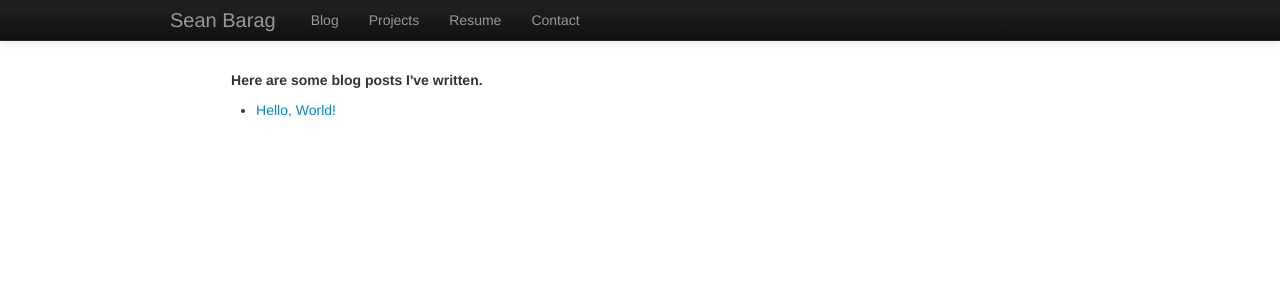
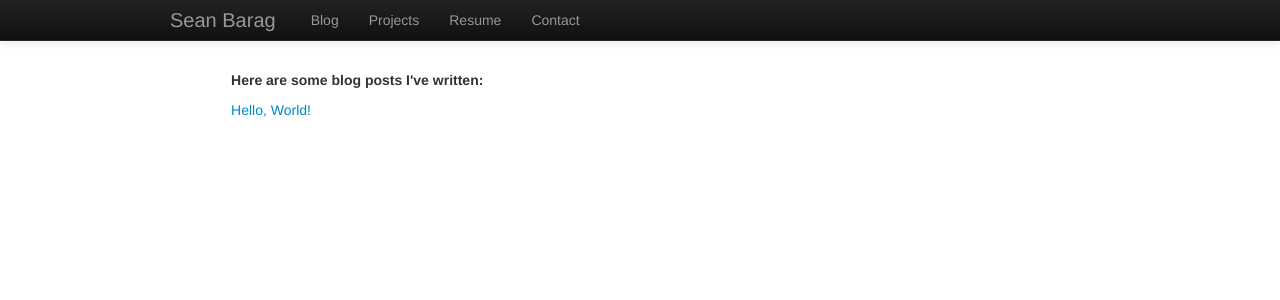
Before and after one commit to sjbarag/sjbarag.github.com, a Jekyll site: the page built from blog.html, in a window 1280 px wide. Shown: the top 300 px of the page. Built offline with Jekyll 4.4.1, drawn with Linux system fonts in a browser that asks for light colours; nearby versions of some CDN libraries; library files that are not in the unit come from our copies; Markdown is read by kramdown in place of the engine named in the settings.

Commit message:
Remove <ul> and <li>
I don't want bullets.

```diff
--- a/blog.html
+++ b/blog.html
@@ -2,9 +2,7 @@
 layout: blog
 ---
 
-<h5>Here are some blog posts I've written.</h5>
-<ul>
-	{% for post in site.posts %}
-	<li><a href="{{post.id}}">{{ post.title }}</a></li>
-	{% endfor %}
-</ul>
+<h5>Here are some blog posts I've written:</h5>
+{% for post in site.posts %}
+<a href="{{post.id}}">{{ post.title }}</a></li>
+{% endfor %}
```
